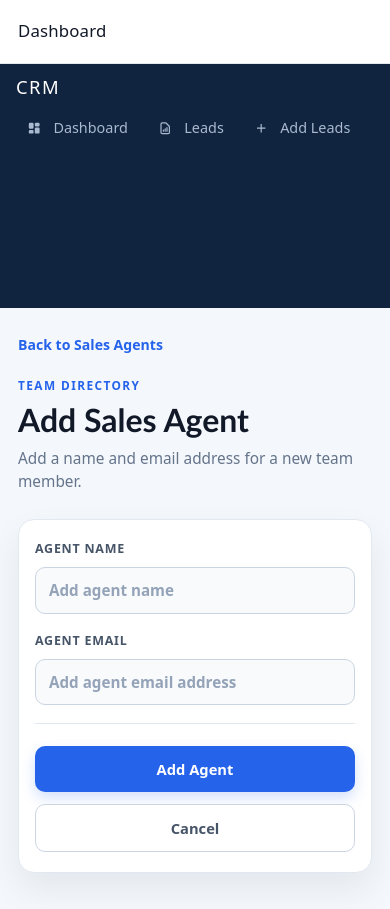
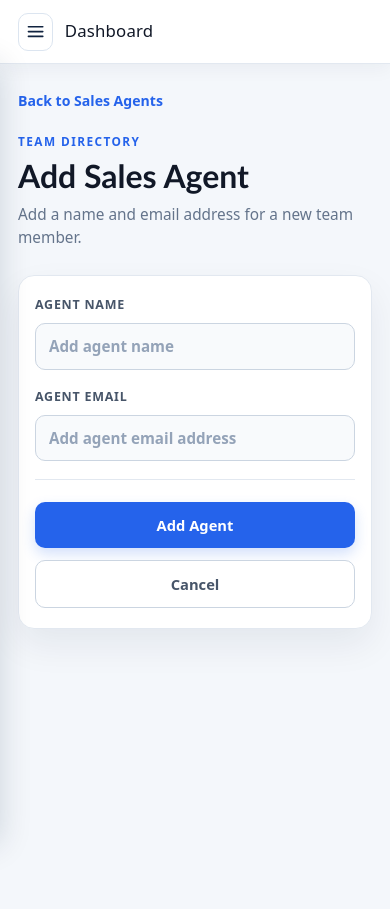
Before and after one commit to rishav-ghosh-98/CRM-App-Frontend, a React (Vite) app: page /add-agents in a window 390 px wide. After the commit the page ends 844 px from the top, so only its background shows below. Built offline with nearby package versions, Linux system fonts and the light colour scheme; no server answers.

Commit message:
changes suggested for improvement

```diff
--- a/index.html
+++ b/index.html
@@ -2,9 +2,9 @@
 <html lang="en">
   <head>
     <meta charset="UTF-8" />
-    <link rel="icon" type="image/svg+xml" href="/favicon.svg" />
+    <link rel="icon" type="image/svg+xml" href="/anvaya-favicon.svg" />
     <meta name="viewport" content="width=device-width, initial-scale=1.0" />
-    <title>crm-app</title>
+    <title>Anvaya CRM</title>
   </head>
   <body>
     <div id="root"></div>
--- a/src/components/EditLeads.jsx
+++ b/src/components/EditLeads.jsx
@@ -103,7 +103,10 @@ const EditLeads = () => {
       }
 
       await updateLead(id, {
-        ...form,
+        name: form.name.trim(),
+        source: form.source,
+        status: form.status,
+        priority: form.priority,
         tags: form.tags.split(",").map((tag) => tag.trim()).filter(Boolean),
         timeToClose: Number(form.timeToClose),
         salesAgent,
--- a/src/components/Layout/Layout.css
+++ b/src/components/Layout/Layout.css
@@ -11,7 +11,11 @@ body {
 .layout-body {
   display: flex;
   width: 100%;
-  min-height: calc(100svh - 70px);
+  min-height: calc(100svh - 76px);
+}
+
+.sidebar-backdrop {
+  display: none;
 }
 
 .main-content {
@@ -45,6 +49,16 @@ body {
     min-height: 0;
   }
 
+  .sidebar-backdrop {
+    position: fixed;
+    z-index: 10;
+    inset: 64px 0 0;
+    display: block;
+    border: 0;
+    background: rgba(16, 35, 63, 0.35);
+    cursor: pointer;
+  }
+
   .page-content {
     padding: 24px 18px 36px;
   }
--- a/src/components/Layout/Layout.jsx
+++ b/src/components/Layout/Layout.jsx
@@ -2,14 +2,18 @@ import { Outlet } from "react-router-dom";
 import Sidebar from "./Sidebar";
 import Navbar from "./Navbar";
 import "./Layout.css";
+import { useState } from "react";
 
 function Layout() {
+  const [isSidebarOpen, setIsSidebarOpen] = useState(false);
+
   return (
     <div className="layout">
-      <Navbar />
+      <Navbar onMenuToggle={() => setIsSidebarOpen((isOpen) => !isOpen)} />
 
       <div className="layout-body">
-        <Sidebar />
+        <Sidebar isOpen={isSidebarOpen} onNavigate={() => setIsSidebarOpen(false)} />
+        {isSidebarOpen && <button className="sidebar-backdrop" type="button" aria-label="Close menu" onClick={() => setIsSidebarOpen(false)} />}
 
         <main className="main-content">
           <div className="page-content">
--- a/src/components/Layout/Navbar.css
+++ b/src/components/Layout/Navbar.css
@@ -7,6 +7,20 @@
   display: flex;
   align-items: center;
   padding: 0 40px;
+}
+
+.menu-toggle {
+  display: none;
+  place-items: center;
+  width: 38px;
+  height: 38px;
+  margin-right: 12px;
+  border: 1px solid #dce5f0;
+  border-radius: 10px;
+  background: #ffffff;
+  color: #10233f;
+  font-size: 1.2rem;
+  cursor: pointer;
 }
 
 .navbar-custom h4 {
@@ -23,6 +37,10 @@
     padding: 0 18px;
   }
 
+  .menu-toggle {
+    display: grid;
+  }
+
   .navbar-custom h4 {
     font-size: 1.05rem;
   }
--- a/src/components/Layout/Navbar.jsx
+++ b/src/components/Layout/Navbar.jsx
@@ -1,14 +1,18 @@
 import "./Navbar.css";
 import { useLocation } from "react-router-dom";
 import { menuItems } from "../../data/menuItem";
+import { FiMenu } from "react-icons/fi";
 
-const Navbar = () => {
+const Navbar = ({ onMenuToggle }) => {
   const location = useLocation();
 
   const currentPage = menuItems.find((item) => item.to === location.pathname);
 
   return (
     <div className="navbar-custom">
+      <button className="menu-toggle" type="button" aria-label="Open menu" onClick={onMenuToggle}>
+        <FiMenu />
+      </button>
       <h4>{currentPage ? currentPage.label : "Dashboard"}</h4>
     </div>
   );
--- a/src/components/Layout/Sidebar.css
+++ b/src/components/Layout/Sidebar.css
@@ -8,11 +8,14 @@
   padding: 28px 18px;
 }
 
-.sidebar h3 {
+.sidebar-brand {
+  display: block;
   margin: 0 12px 34px;
   color: #ffffff;
-  font-size: 1.15rem;
+  font-size: 1.05rem;
+  font-weight: 800;
   letter-spacing: 0.08em;
+  text-decoration: none;
   text-transform: uppercase;
 }
 
@@ -43,26 +46,33 @@
 
 @media (max-width: 700px) {
   .sidebar {
-    width: 100%;
+    position: fixed;
+    z-index: 20;
+    top: 64px;
+    left: 0;
+    width: min(280px, 86vw);
+    height: calc(100svh - 64px);
     min-height: 0;
-    padding: 12px 16px;
+    padding: 24px 18px;
+    box-shadow: 14px 0 30px rgba(15, 35, 63, 0.16);
+    transform: translateX(-105%);
+    transition: transform 0.25s ease;
   }
 
-  .sidebar h3 {
-    margin: 0 0 10px;
+  .sidebar.is-open {
+    transform: translateX(0);
+  }
+
+  .sidebar-brand {
+    margin: 0 12px 28px;
   }
 
   .sidebar-nav {
-    flex-direction: row;
-    gap: 8px;
-    overflow-x: auto;
-    padding-bottom: 2px;
+    gap: 6px;
     scrollbar-width: thin;
   }
 
   .sidebar-link {
-    flex: 0 0 auto;
-    padding: 9px 11px;
-    white-space: nowrap;
+    padding: 12px 14px;
   }
 }
--- a/src/components/Layout/Sidebar.jsx
+++ b/src/components/Layout/Sidebar.jsx
@@ -1,17 +1,17 @@
 import "./Sidebar.css";
-import { NavLink } from "react-router-dom";
+import { Link, NavLink } from "react-router-dom";
 import { menuItems } from "../../data/menuItem";
 
-const Sidebar = () => {
+const Sidebar = ({ isOpen, onNavigate }) => {
   return (
-    <div className="sidebar">
-      <h3>CRM</h3>
+    <div className={`sidebar${isOpen ? " is-open" : ""}`}>
+      <Link className="sidebar-brand" to="/" onClick={onNavigate}>Anvaya CRM</Link>
       <div className="sidebar-nav">
         {menuItems.map((item) => {
           const Icon = item.icon;
 
           return (
-            <NavLink key={item.to} to={item.to} className="sidebar-link">
+            <NavLink key={item.to} to={item.to} className="sidebar-link" onClick={onNavigate}>
               <Icon />
               <span>{item.label}</span>
             </NavLink>
--- a/src/pages/LeadManagement..jsx
+++ b/src/pages/LeadManagement..jsx
@@ -122,7 +122,11 @@ const LeadManagement = () => {
               <span className={`detail-value priority-${lead.priority.toLowerCase()}`}>{lead.priority}</span>
             </div>
             <div className="detail-item">
-              <span className="detail-label">Time to close</span>
+              <span className="detail-label">Estimated time to close</span>
+              <span className="detail-value">{lead.timeToClose} days</span>
+            </div>
+            <div className="detail-item">
+              <span className="detail-label">Estimated close</span>
               <span className="detail-value">{lead.timeToClose} days</span>
             </div>
           </div>
--- a/src/pages/Leads.css
+++ b/src/pages/Leads.css
@@ -130,7 +130,7 @@
 
 .lead-row {
   display: grid;
-  grid-template-columns: minmax(150px, 1fr) 150px minmax(120px, 0.8fr);
+  grid-template-columns: minmax(150px, 1fr) 150px minmax(120px, 0.8fr) minmax(120px, 1fr);
   align-items: center;
   gap: 16px;
   width: 100%;
@@ -141,6 +141,28 @@
   background: #ffffff;
   color: #334155;
   cursor: pointer;
+}
+
+.lead-tags {
+  display: flex;
+  flex-wrap: wrap;
+  gap: 5px;
+}
+
+.lead-tag,
+.lead-tag-empty {
+  width: fit-content;
+  border-radius: 999px;
+  padding: 4px 8px;
+  background: #eaf2ff;
+  color: #1d4ed8;
+  font-size: 0.72rem;
+  font-weight: 800;
+}
+
+.lead-tag-empty {
+  background: #f1f5f9;
+  color: #94a3b8;
 }
 
 .lead-row:hover {
@@ -198,6 +220,10 @@
   .lead-row {
     grid-template-columns: 1fr;
     gap: 8px;
+  }
+
+  .lead-tags {
+    margin-top: 2px;
   }
 }
 
```
Also changed, not shown: src/pages/Leads.jsx (+56 -10 lines), public/anvaya-favicon.svg (added).
